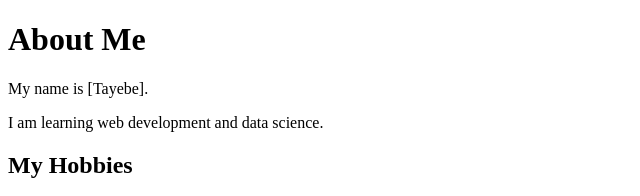
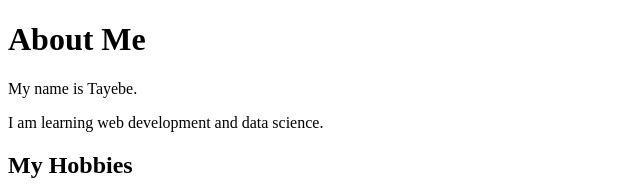
Before and after one commit to tayebe-ezati/MyWebProjects, a plain HTML site: page day2/index.html in a window 1280 px wide. Shown: the top 196 px of the page, 0-640 px from the left. Drawn offline with Linux system fonts and the light colour scheme.

Commit message:
change the name

```diff
--- a/day2/index.html
+++ b/day2/index.html
@@ -5,7 +5,7 @@
   </head>
   <body>
     <h1>About Me</h1>
-    <p>My name is [Tayebe].</p>
+    <p>My name is Tayebe.</p>
     <p>I am learning web development and data science.</p>
 
     <h2>My Hobbies</h2>
```
